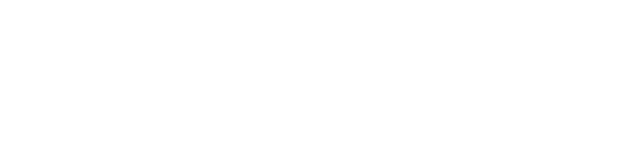
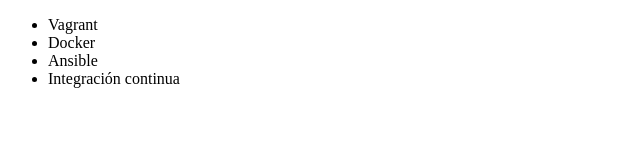
Before and after one commit to JuanDriko/Prueba, a plain HTML site: page index.html in a window 1280 px wide. Shown: the whole page, without its empty margins (0-640 px from the left). Drawn offline with Linux system fonts and the light colour scheme.

Commit message:
arreglado en el curso

```diff
--- a/index.html
+++ b/index.html
@@ -4,9 +4,15 @@
     <meta charset="UTF-8">
     <meta http-equiv="X-UA-Compatible" content="IE=edge">
     <meta name="viewport" content="width=device-width, initial-scale=1.0">
-    <title>Document</title>
+    <title>Aprendiendo git</title>
 </head>
 <body>
+    <ul>
+        <li>Vagrant</li>
+        <li>Docker</li>
+        <li>Ansible</li>
+        <li>Integración continua</li>
+    </ul>
 
 </body>
 </html>
```
